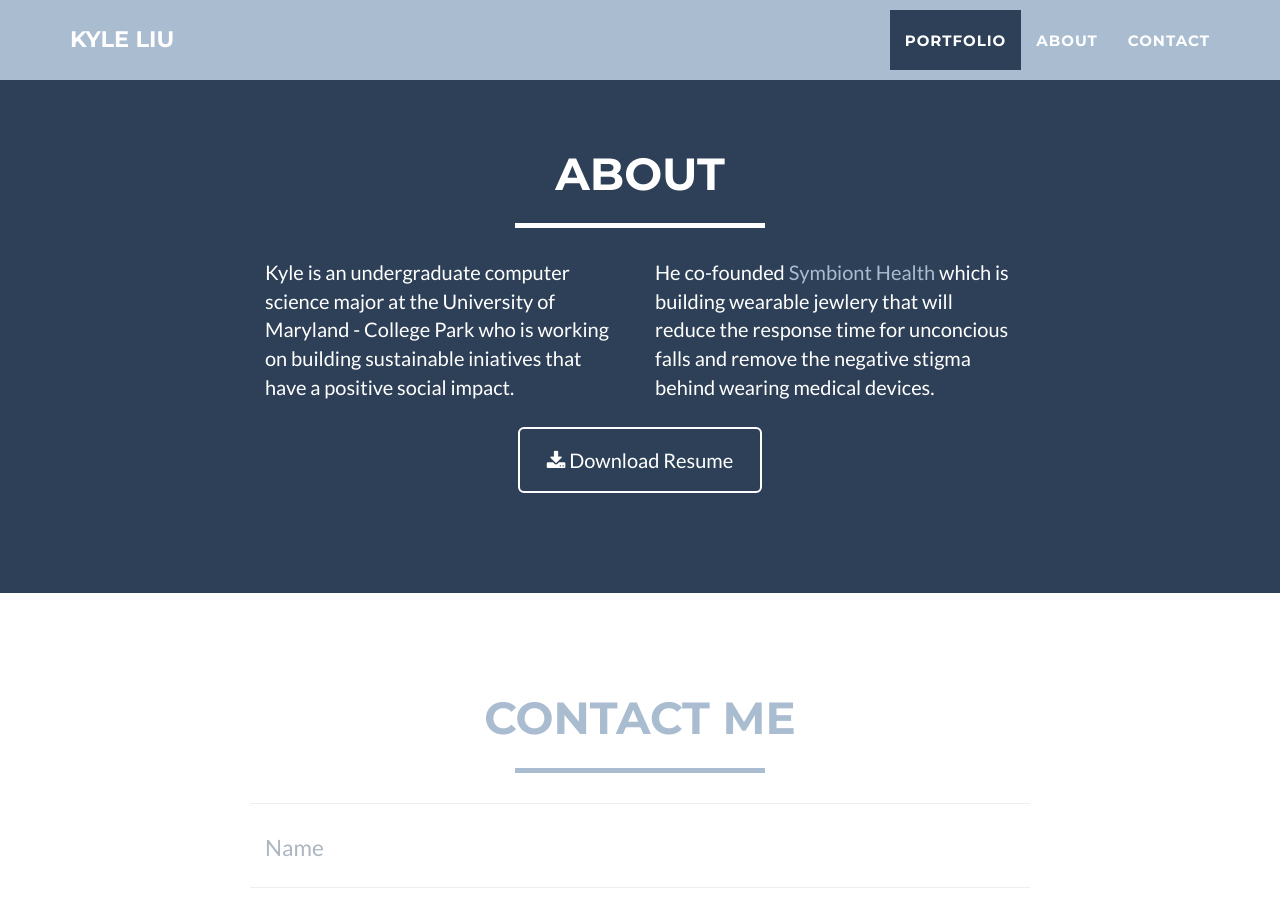
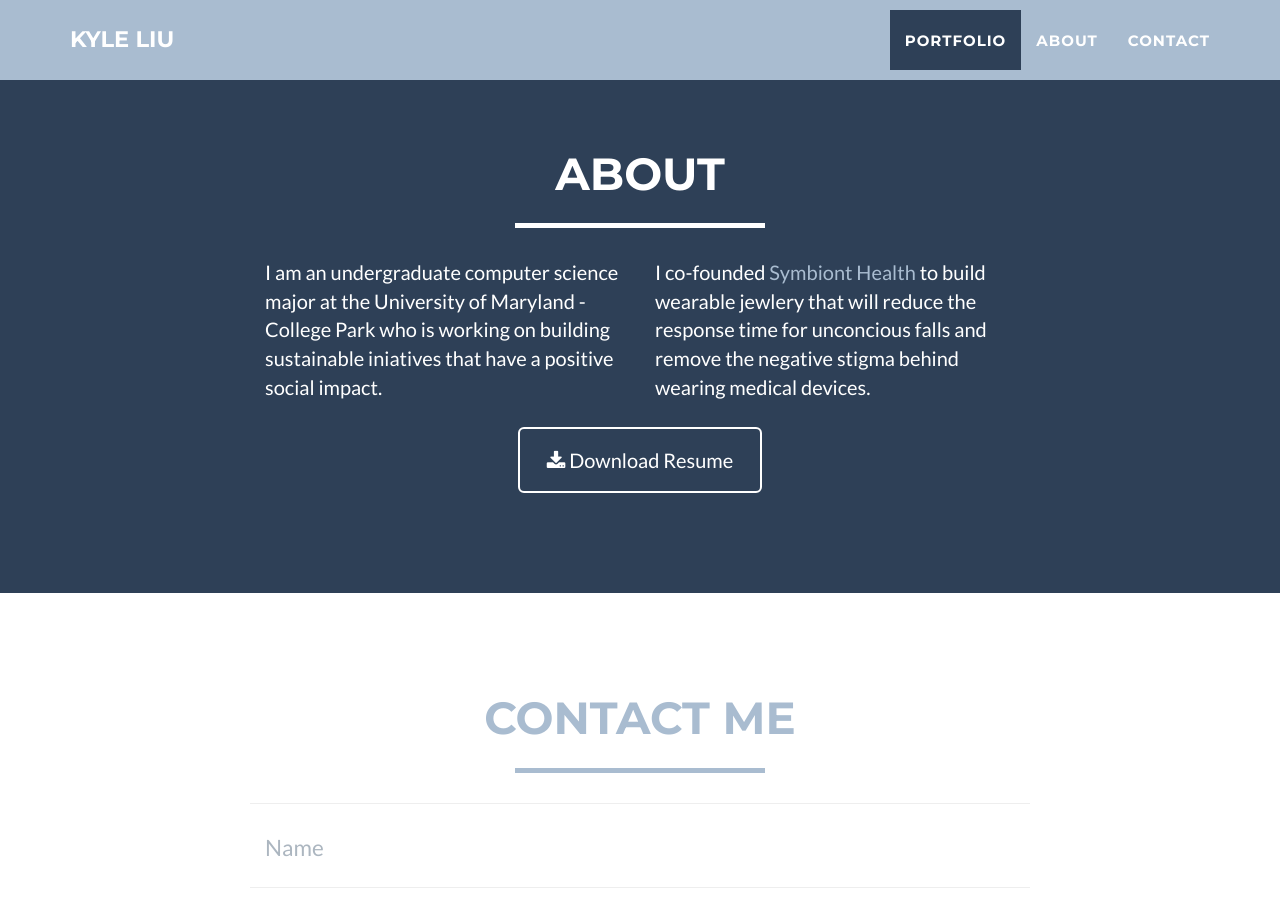
Before and after one commit to kylefirst/kylefirst.github.io, a Jekyll site: the page built from index.html, in a window 1280 px wide and 900 px high, scrolled down 1616 px. Built offline with Jekyll 4.4.1, drawn with Linux system fonts in a browser that asks for light colours.

Commit message:
updated bio

```diff
--- a/_includes/about.html
+++ b/_includes/about.html
@@ -9,10 +9,10 @@
             </div>
             <div class="row">
                 <div class="col-lg-4 col-lg-offset-2">
-                    <p>Kyle is an undergraduate computer science major at the University of Maryland - College Park who is working on building sustainable iniatives that have a positive social impact. </p>
+                    <p>I am an undergraduate computer science major at the University of Maryland - College Park who is working on building sustainable iniatives that have a positive social impact. </p>
                 </div>
                 <div class="col-lg-4">
-                    <p>He co-founded <a href="http://www.symbionthealth.com" style="color: #A9BCD0;" target="_blank">Symbiont Health</a> which is building wearable jewlery that will reduce the response time for unconcious falls and remove the negative stigma behind wearing medical devices. </p>
+                    <p>I co-founded <a href="http://www.symbionthealth.com" style="color: #A9BCD0;" target="_blank">Symbiont Health</a> to build wearable jewlery that will reduce the response time for unconcious falls and remove the negative stigma behind wearing medical devices. </p>
                 </div>
                 <div class="col-lg-8 col-lg-offset-2 text-center">
                     <a href="/downloads/kyle_liu_resume.pdf" class="btn btn-lg btn-outline">
```
